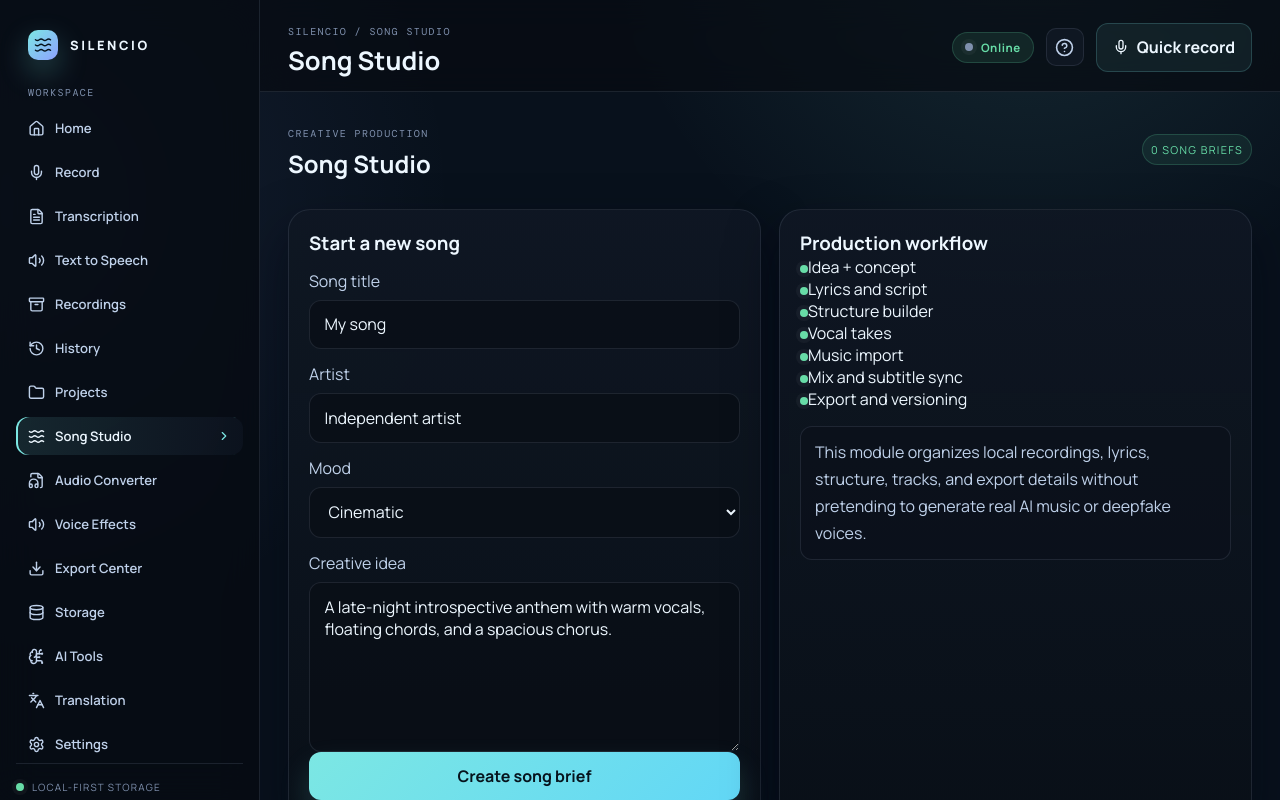
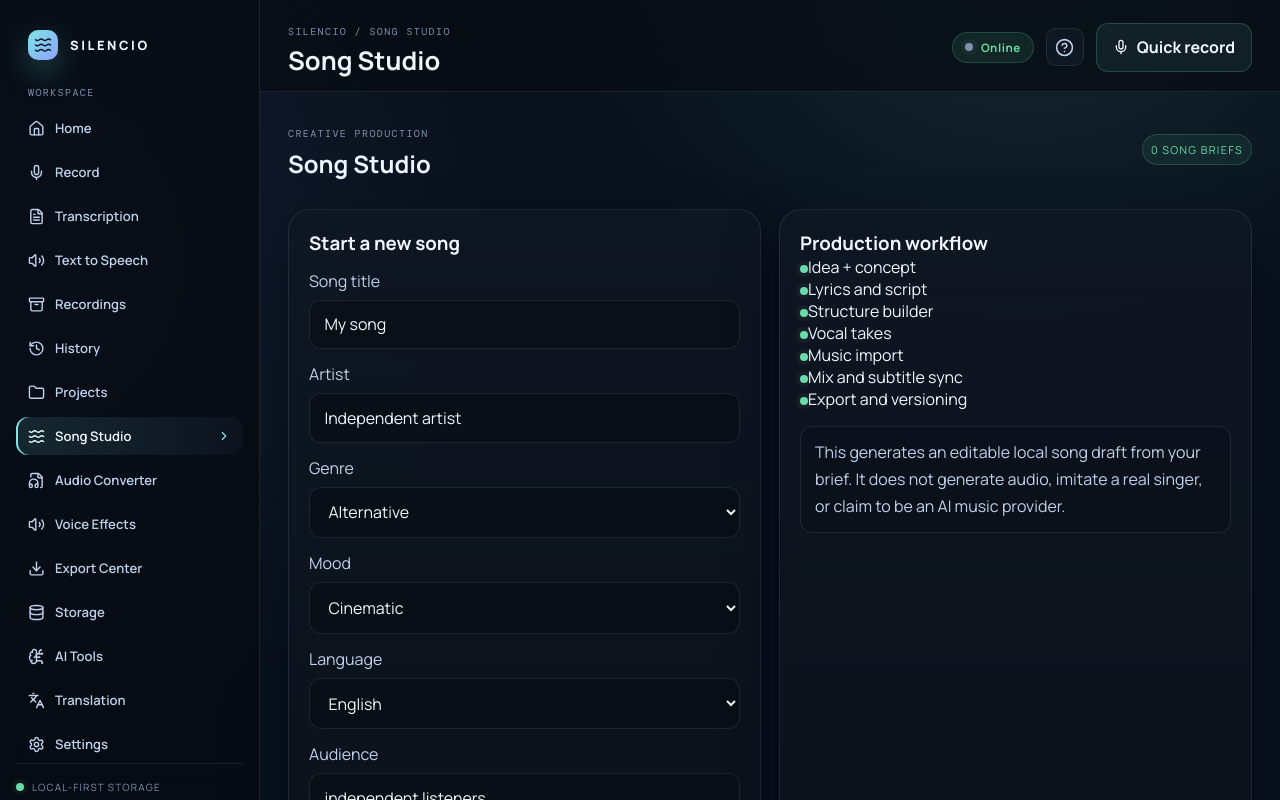
Before and after one commit to Dhoommax/silencio, a React (Vite) app: page / in a window 1280 px wide. Both pictures are taken after a click on the button "Song Studio". Shown: the top 800 px of the page. Built offline with nearby package versions, Linux system fonts and the light colour scheme.

Commit message:
Improve Song Studio generator

```diff
--- a/src/App.tsx
+++ b/src/App.tsx
@@ -2176,30 +2176,39 @@ function SongStudioPage({
 }) {
   const [draftTitle, setDraftTitle] = useState("My song");
   const [draftArtist, setDraftArtist] = useState("Independent artist");
+  const [draftGenre, setDraftGenre] = useState("Alternative");
   const [draftMood, setDraftMood] = useState("cinematic");
+  const [draftLanguage, setDraftLanguage] = useState("English");
+  const [draftAudience, setDraftAudience] = useState("independent listeners");
   const [draftIdea, setDraftIdea] = useState(
     "A late-night introspective anthem with warm vocals, floating chords, and a spacious chorus.",
   );
 
   const createSong = () => {
+    const title = draftTitle.trim() || `Song ${songs.length + 1}`;
+    const artist = draftArtist.trim() || "Independent artist";
+    const idea = draftIdea.trim() || "A story waiting to be sung.";
+    const hook = `${title}, we are still becoming`;
+    const generatedLyrics = `[Intro]\n${idea}\n\n[Verse 1]\nI carried the quiet through the neon glow\nFound a little truth in the aftershow\nEvery open door had a different name\nBut the pulse in my chest stayed the same\n\n[Pre-Chorus]\nIf the night gets heavy, let it roll\nThere is a bright line running through the soul\n\n[Chorus]\n${hook}\nTurn the dark into a place we know\n${hook}\nLet the honest rhythm take control\n\n[Verse 2]\nWe were making maps from a borrowed flame\nLearning how to lose without losing our aim\nNow the room is wide and the sound is clear\nI can hear the future getting near\n\n[Bridge]\nNo perfect words, no borrowed view\nJust one live wire leading through\n\n[Outro]\n${hook}`;
+    const languageCode = draftLanguage === "English" ? "en-US" : draftLanguage === "Swahili" ? "sw-TZ" : "pt-PT";
     const next: SongProject = {
       id: uid(),
-      title: draftTitle.trim() || `Song ${songs.length + 1}`,
-      artistName: draftArtist.trim() || "Independent artist",
-      genre: "Alternative",
+      title,
+      artistName: artist,
+      genre: draftGenre,
       mood: draftMood,
-      language: "en-US",
-      description: "Local song brief created in SILENCIO.",
-      lyrics: "[Verse]\nWrite your lyrics here...\n\n[Chorus]\nAdd your hook here...",
-      idea: draftIdea.trim() || "Sketch your creative concept here.",
+      language: languageCode,
+      description: `${draftMood} ${draftGenre.toLowerCase()} song for ${draftAudience}.`,
+      lyrics: generatedLyrics,
+      idea,
       targetDuration: 180,
-      audience: "Listeners who connect with honest, emotional storytelling",
+      audience: draftAudience,
       songStructure: [
         {
           id: uid(),
           name: "Intro",
           type: "intro",
-          text: "Set the atmosphere.",
+          text: idea,
           start: 0,
           end: 8,
           duration: 8,
@@ -2210,7 +2219,7 @@ function SongStudioPage({
           id: uid(),
           name: "Verse 1",
           type: "verse",
-          text: "Tell the story.",
+          text: "Build the story with specific images and a clear emotional turn.",
           start: 8,
           end: 32,
           duration: 24,
@@ -2221,7 +2230,7 @@ function SongStudioPage({
           id: uid(),
           name: "Chorus",
           type: "chorus",
-          text: "Deliver the emotional hook.",
+          text: hook,
           start: 32,
           end: 56,
           duration: 24,
@@ -2258,22 +2267,22 @@ function SongStudioPage({
       takes: [],
       subtitles: "WEBVTT\n\n00:00.000 --> 00:04.000\nIntro hook",
       metadata: {
-        title: draftTitle.trim() || `Song ${songs.length + 1}`,
-        artist: draftArtist.trim() || "Independent artist",
+        title,
+        artist,
         album: "",
-        genre: "Alternative",
-        language: "en-US",
+        genre: draftGenre,
+        language: languageCode,
         year: new Date().getFullYear().toString(),
-        description: "Local draft created in Song Studio.",
+        description: `${draftMood} song generated locally from the creative brief.`,
         composer: "",
         songwriter: "",
       },
-      notes: "Creative notes and production reminders live here.",
+      notes: `Generated from the concept: ${idea}`,
       createdAt: new Date().toISOString(),
       updatedAt: new Date().toISOString(),
       status: "draft",
       currentStep: "idea",
-      versionName: "Draft v1",
+      versionName: "Generated draft v1",
     };
 
     setSongs((current) => [next, ...current]);
@@ -2310,6 +2319,17 @@ function SongStudioPage({
             <input value={draftArtist} onChange={(event) => setDraftArtist(event.target.value)} />
           </label>
           <label>
+            Genre
+            <select value={draftGenre} onChange={(event) => setDraftGenre(event.target.value)}>
+              <option>Alternative</option>
+              <option>Afrobeat</option>
+              <option>Pop</option>
+              <option>Hip-hop</option>
+              <option>R&B</option>
+              <option>Electronic</option>
+            </select>
+          </label>
+          <label>
             Mood
             <select value={draftMood} onChange={(event) => setDraftMood(event.target.value)}>
               <option value="cinematic">Cinematic</option>
@@ -2320,6 +2340,18 @@ function SongStudioPage({
             </select>
           </label>
           <label>
+            Language
+            <select value={draftLanguage} onChange={(event) => setDraftLanguage(event.target.value)}>
+              <option>English</option>
+              <option>Swahili</option>
+              <option>Portuguese</option>
+            </select>
+          </label>
+          <label>
+            Audience
+            <input value={draftAudience} onChange={(event) => setDraftAudience(event.target.value)} />
+          </label>
+          <label>
             Creative idea
             <textarea
               value={draftIdea}
@@ -2327,7 +2359,7 @@ function SongStudioPage({
               rows={5}
             />
           </label>
-          <button className="primary-button" onClick={createSong}>Create song brief</button>
+          <button className="primary-button" onClick={createSong}>Generate song draft</button>
         </section>
 
         <section className="settings-card">
@@ -2349,7 +2381,7 @@ function SongStudioPage({
             ))}
           </div>
           <div className="notice">
-            This module organizes local recordings, lyrics, structure, tracks, and export details without pretending to generate real AI music or deepfake voices.
+            This generates an editable local song draft from your brief. It does not generate audio, imitate a real singer, or claim to be an AI music provider.
           </div>
         </section>
       </div>
```
